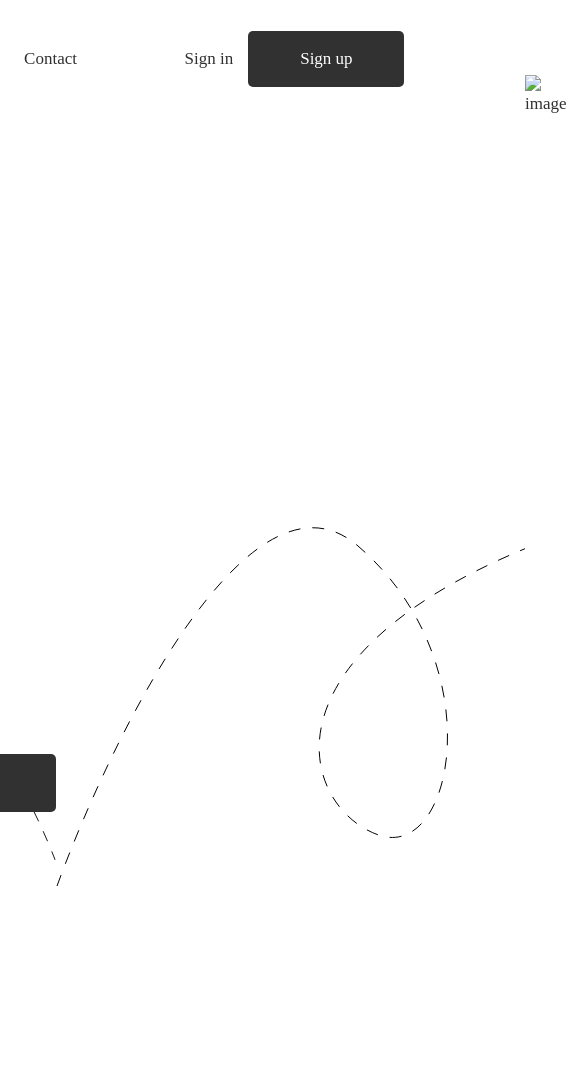
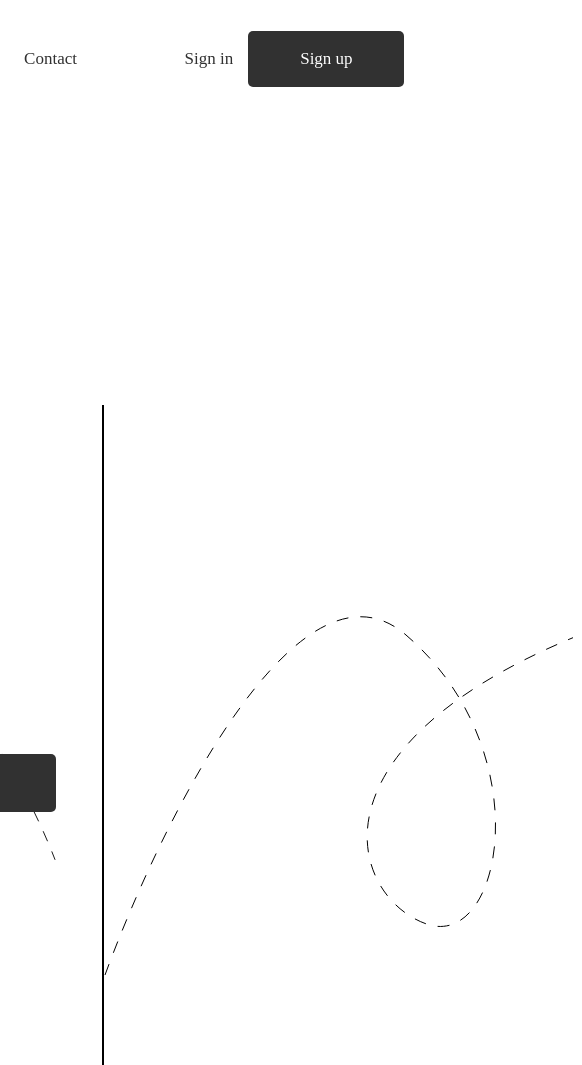
Before and after one commit to CoRTeZ1976/Fitness, a website: page src/index.html in a window 1280 px wide. Shown: the full height of the page, 698-1280 px from the left. Before the commit the page ends 887 px from the top, so only its background shows below. Drawn offline with nearby package versions, Linux system fonts and the light colour scheme; files that its build step writes are made by us from their sources; a web font is replaced by a local one.

Commit message:
add figure

```diff
--- a/src/_main.html
+++ b/src/_main.html
@@ -29,6 +29,6 @@
 
 		<img src="./img/vector 2.svg" alt="vector" class="main__spline">
 
-		<img src="./img/image 1.png" alt="image" class="main__image">
+		<!--<img src="./img/image 1.png" alt="image" class="main__image">-->
 	</div>
 </main>
--- a/src/scss/main.scss
+++ b/src/scss/main.scss
@@ -80,6 +80,10 @@
 }
 
 .main__figure {
+	border: 1px solid black;
+	width: 500px;
+	height: 660px;
+	margin: 330px 0 0 46px;
 }
 
 .main__image {
```
